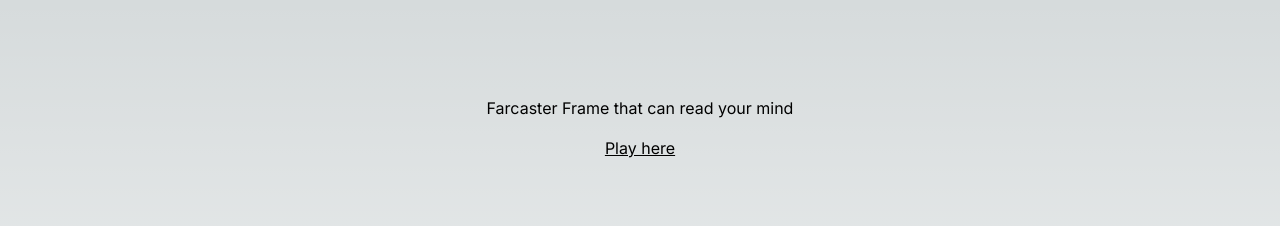
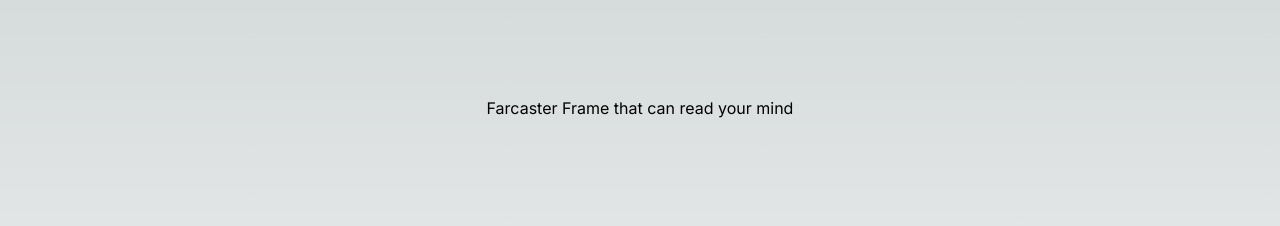
Before and after one commit to therealharpaljadeja/akinator-farcaster-frame, a Next.js app: page / in a window 1280 px wide. Shown: the top 226 px of the page. Built offline with nearby package versions, Linux system fonts and the light colour scheme.

Commit message:
chore: refactor

```diff
--- a/app/api/continue/route.ts
+++ b/app/api/continue/route.ts
@@ -1,6 +1,6 @@
 import { NextRequest, NextResponse } from "next/server";
 import { validateFrameRequest } from "@/utils";
-import Akinator, { AkinatorConstructor, answers } from "@/Akinator";
+import Akinator, { AkinatorConstructor } from "@/Akinator";
 import { Redis } from "@upstash/redis";
 
 const redis = new Redis({
--- a/app/api/step/route.tsx
+++ b/app/api/step/route.tsx
@@ -1,7 +1,6 @@
 import { NextRequest, NextResponse } from "next/server";
 import { validateFrameRequest } from "@/utils";
-import Akinator, { AkinatorConstructor, answers } from "@/Akinator";
-import { regions } from "@/constants/Client";
+import Akinator, { AkinatorConstructor } from "@/Akinator";
 import { Redis } from "@upstash/redis";
 
 const redis = new Redis({
@@ -14,7 +13,7 @@ const ErrorResponse = `
     <html>
         <head>
             <meta property="fc:frame" content="vNext" />
-            <meta property="fc:frame:image" content="${process.env.HOST}/Start-Frame-1.png" />
+            <meta property="fc:frame:image" content="https://i.ibb.co/30kw1vW/Start-Frame-1.png" />
             <meta property="og:image" content="https://i.ibb.co/30kw1vW/Start-Frame-1.png" />
             <meta property="fc:frame:button:1" content="Try Again" />
             <meta property="fc:frame:post_url" content="${process.env["HOST"]}/select-mode" />
--- a/app/page.tsx
+++ b/app/page.tsx
@@ -1,5 +1,4 @@
 import { Metadata } from "next";
-import Link from "next/link";
 
 export const dynamic = "force-dynamic";
 
@@ -25,9 +24,6 @@ export default function Home() {
     return (
         <main className="flex min-h-screen flex-col items-center space-y-4 p-24">
             <h2>Farcaster Frame that can read your mind</h2>
-            <Link href="https://lu.ma/v6iz9u0j">
-                <h3 className="underline">Play here</h3>
-            </Link>
         </main>
     );
 }
--- a/constants/Client.ts
+++ b/constants/Client.ts
@@ -2,6 +2,7 @@ export const patternSession = new RegExp(
     "var uid_ext_session = '(.*)';\\n.*var frontaddr = '(.*)';"
 );
 
+// Credit to this guy
 export const issues = "https://github.com/jgoralcz/aki-api/issues";
 
 export const jQuery = "jQuery331023608747682107778_";
```
Also changed, not shown: 1 other file (tests, documents, lock files or other folders).
